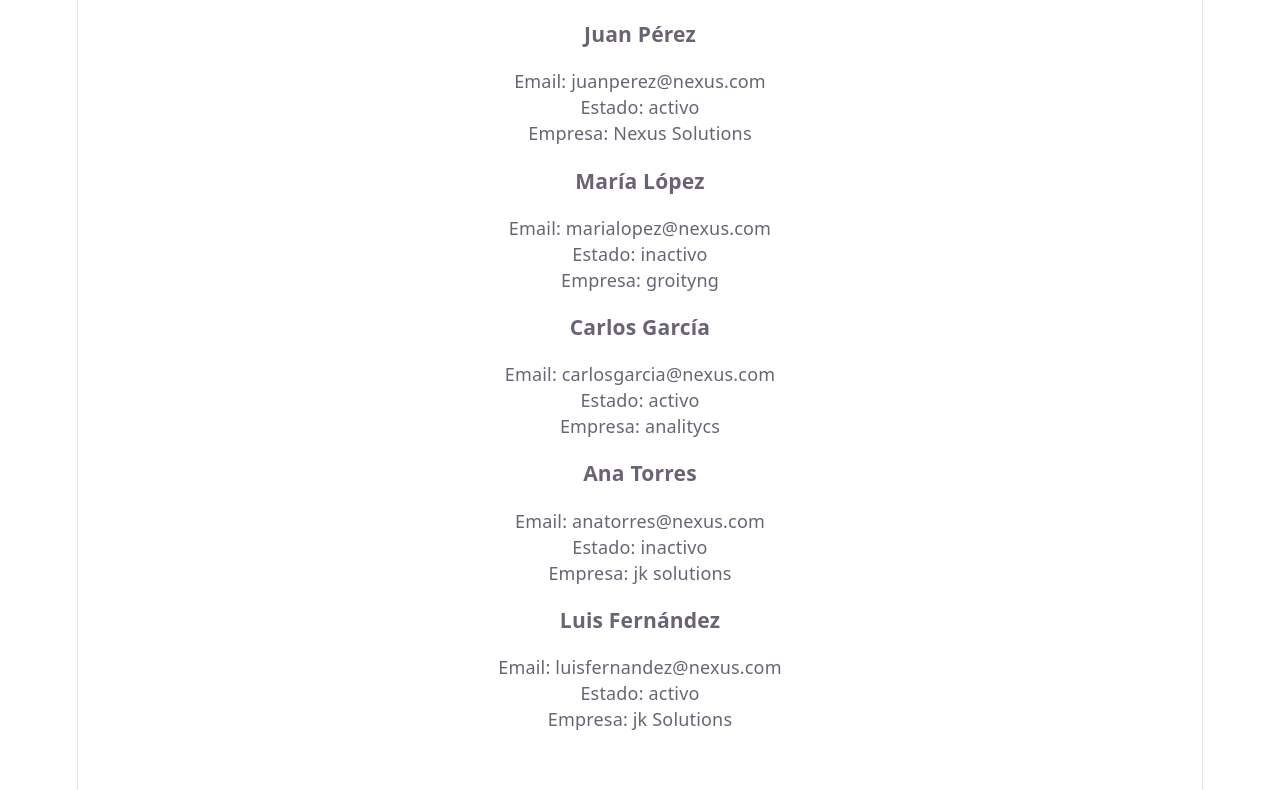
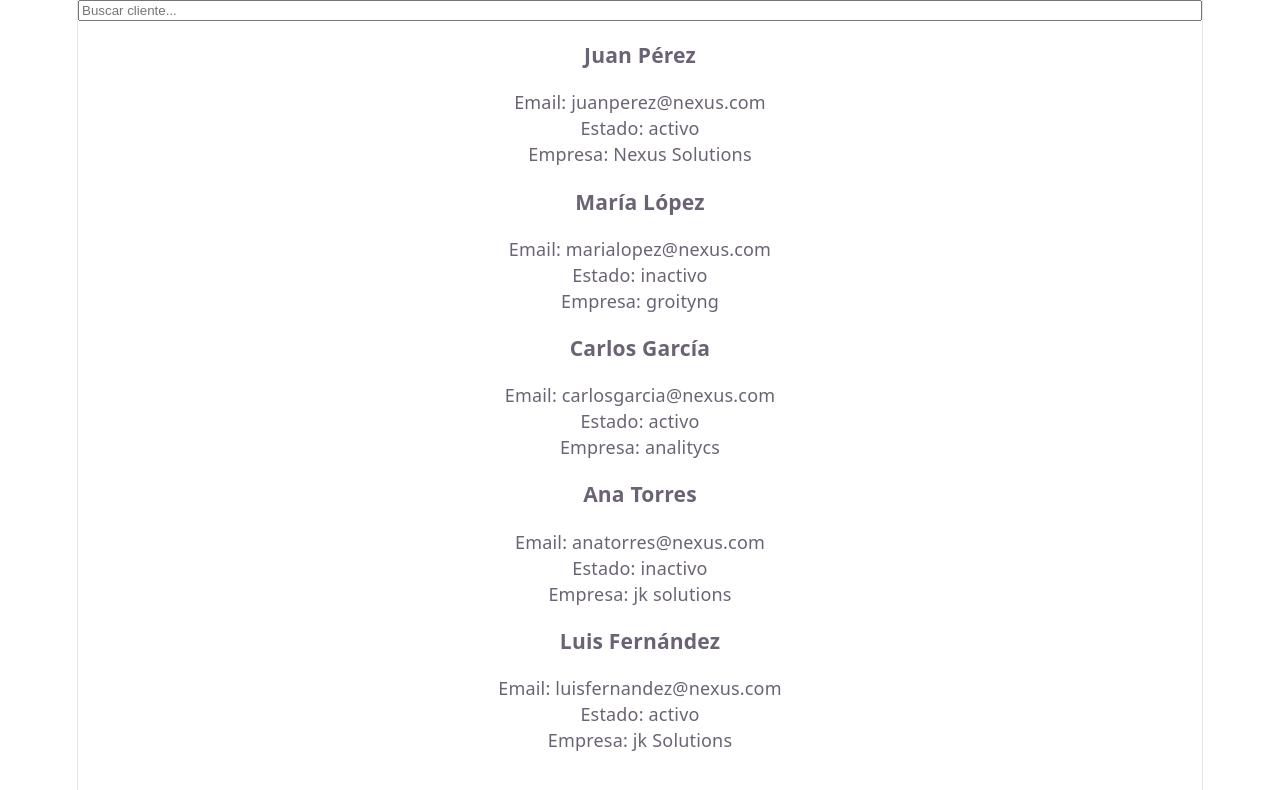
Before and after one commit to kristian-11/nexus-crm, a React (Vite) app in the folder client/: page / in a window 1280 px wide. Shown: the top 790 px of the page. Built offline with nearby package versions, Linux system fonts and the light colour scheme.

Commit message:
feat(clients): agregar buscador de clientes

```diff
--- a/client/src/App.jsx
+++ b/client/src/App.jsx
@@ -1,3 +1,4 @@
+import { useState } from 'react';
 import ClientCard from './components/ClientCard';
 
 const clientes = [
@@ -33,14 +34,28 @@ const clientes = [
   }
 ];
 
+
 function App() {
+  const [busqueda, setBusqueda] = useState('');
+  const filteredClients = clientes.filter((cliente) =>
+  cliente.nombre.toLowerCase().includes(busqueda.toLowerCase())
+);
   return (
     <>
-      {clientes.map((cliente) => (
+      <input
+        type="text"
+        placeholder="Buscar cliente..."
+        value={busqueda}
+        onChange={(e) => setBusqueda(e.target.value)}
+      />
+      {filteredClients.length === 0 && <p>No se encontraron clientes.</p>}
+      {filteredClients.map((cliente) => (
         <ClientCard key={cliente.email} cliente={cliente} />
       ))}
     </>
   );
 }
 
+
+
 export default App
```
Also changed, not shown: client/src/components/ClientCard.jsx (line endings or trailing spaces).
